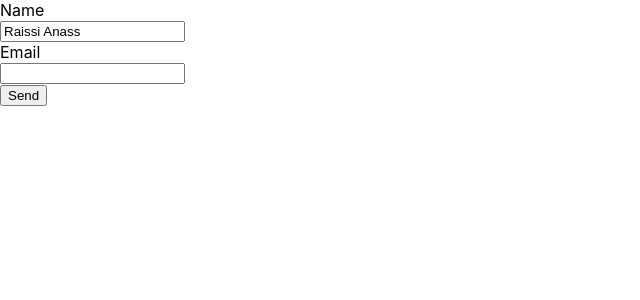
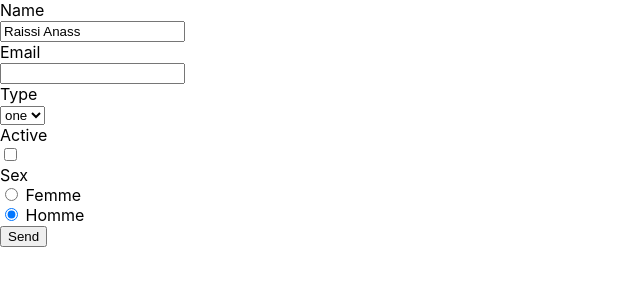
Before and after one commit to anassraissi/formik_library_app, a React (Create React App) app: page / in a window 1280 px wide. Shown: the top 300 px of the page, without its empty margins (0-640 px from the left). Built offline with nearby package versions, Linux system fonts and the light colour scheme.

Commit message:
add some inputs  on form

```diff
--- a/src/App.js
+++ b/src/App.js
@@ -12,7 +12,20 @@ class App extends Component {
       <label>Name</label><br />
       <Field name="name" /><br />
       <label>Email</label><br />
-      <Field name="email" /><br />
+      <Field name="email"  type='email'/><br />
+      <label>Type</label><br />
+      <Field name="type"  component='select'>
+      <option value='1'>one</option>
+      <option value='2'>two</option>
+      <option value='3'>tree</option>
+      </Field>
+      <br/>
+      <label>Active</label><br />
+      <Field name="active"  type='checkbox'/> <br></br>
+      <label>Sex</label><br />
+      <Field name="sex" type='radio' value="F" /> Femme <br></br>
+      <Field name="sex" type='radio' value="H" /> Homme <br></br>
+
       <button type="submit">Send</button>
     </form>
   }
@@ -21,7 +34,7 @@ class App extends Component {
     return (
       <div className="App">
         <Formik
-          initialValues={{name: "Raissi Anass",email:""}}
+          initialValues={{name: "Raissi Anass",email:"",type:'1',active:false,sex:'H'}} // by default  is false
           onSubmit={this.onSubmit}  //katl3ab 3la li fo9mminha
           render={this.form}
           />
```
